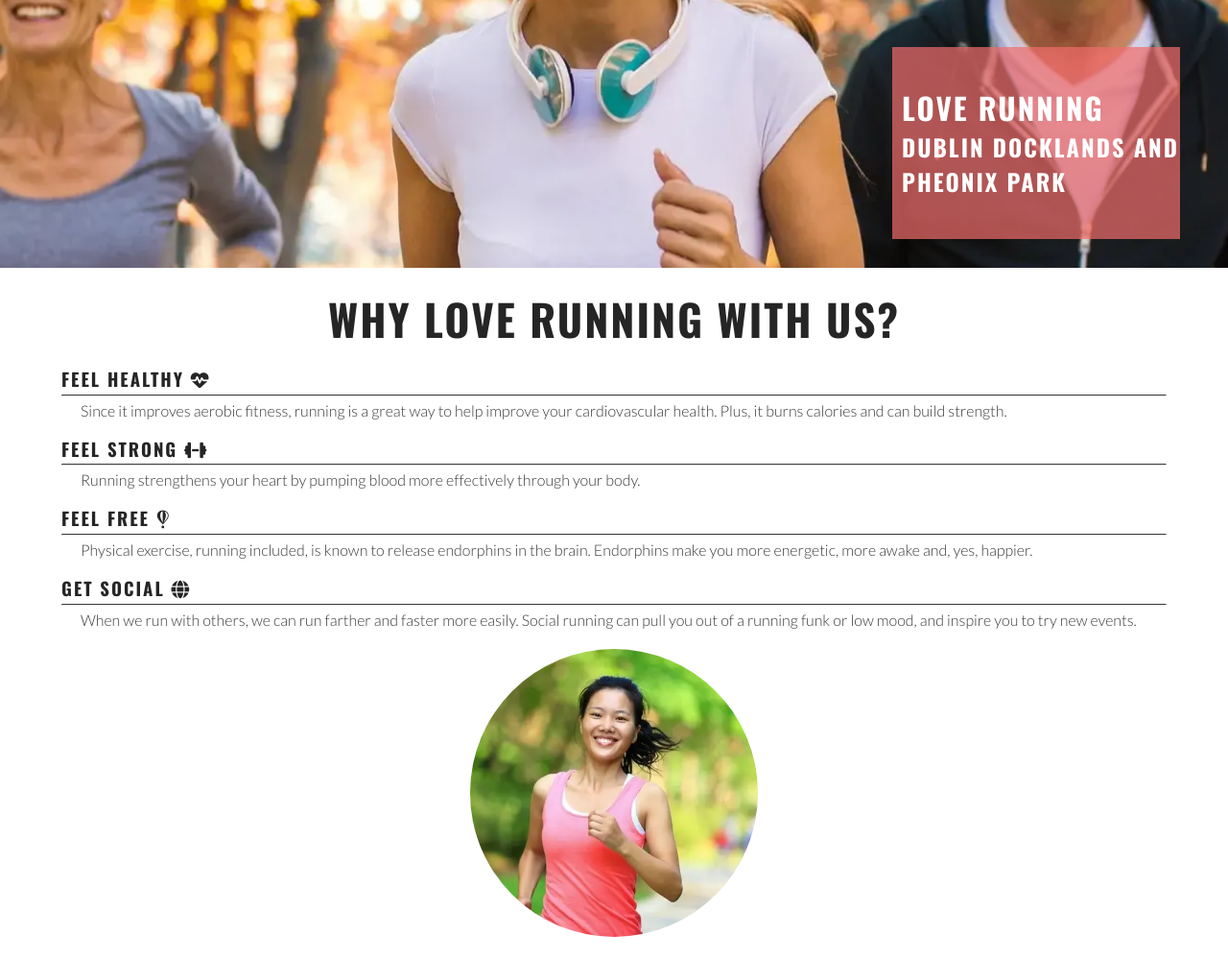
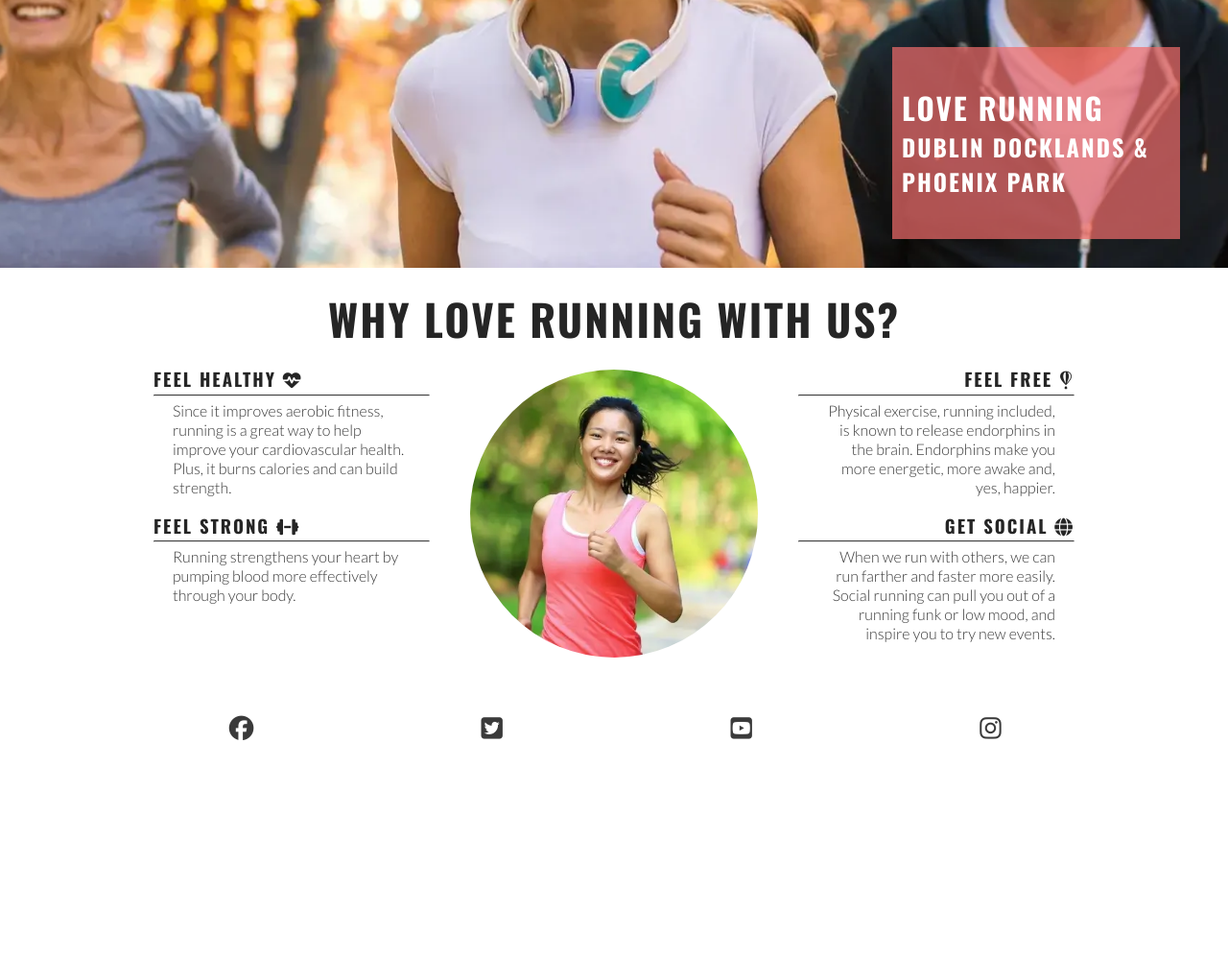
Before and after one commit to tyrelm1/love-running, a plain HTML site: page index.html in a window 1280 px wide. Shown: the part 400-1399 px from the top of the page at 96% size. After the commit the page ends 1193 px from the top, so only its background shows below. Drawn offline with nearby package versions, Linux system fonts and the light colour scheme.

Commit message:
make reasons section responsive

```diff
--- a/assets/css/style.css
+++ b/assets/css/style.css
@@ -1,20 +1,19 @@
-/*Google fonts import*/
+/* Google fonts import */
 @import url('https://fonts.googleapis.com/css2?family=Lato:wght@300&family=Oswald:wght@200;300;400;500;600;700&display=swap');
 
-/* Asterisk Wildcard Selector to override default styles added by the browser */
+/* Asterisk wildcard selector to override default styles added by the browser */
 * {
     padding: 0;
     margin: 0;
     box-sizing: border-box;
 }
 
-/* General Styles*/
+/* General styles */
 body {
     min-height: 100vh;
     display: flex;
     flex-direction: column;
-
-    /*generic project styles*/
+    /* Generic project styles */
     color: #3a3a3a;
     font-family: 'Lato', sans-serif;
 }
@@ -39,7 +38,6 @@ header {
     display: flex;
     justify-content: space-between;
     align-items: baseline;
-
 }
 
 header a {
@@ -55,7 +53,6 @@ header a {
 
 #menu>li {
     margin-bottom: 1em;
-
 }
 
 .active {
@@ -74,7 +71,7 @@ nav {
     top: 100%;
 }
 
-/*nav-toggle*/
+/* Nav toggle */
 #nav-toggle:checked~nav {
     display: block;
 }
@@ -84,21 +81,17 @@ nav {
 }
 
 .nav-toggle-label {
-
     font-size: 2rem;
 }
 
-/* Main Content */
+/* Main content */
 main {
-
     /* Make main element take up any surplus space to push footer down */
     flex: 1 0 auto;
     margin-top: 47px;
-
 }
 
-/* Hero Selection */
-
+/* Hero section */
 #hero {
     height: 600px;
     width: 100%;
@@ -107,7 +100,7 @@ main {
 }
 
 #cover-text {
-    /*Final rgba value sets the opacity so it is semi-transparent*/
+    /* Final rgba value sets the opacity so it is semi-transparent */
     background-color: rgba(241, 109, 107, .7);
     font-size: 130%;
     position: absolute;
@@ -150,22 +143,23 @@ main {
     margin: 5px 0;
 }
 
-#circle-cover-bg{
-    background: url('../images/reasons-image.webp') no-repeat top center/ cover;
+#circle-cover-bg {
+    background: url('../images/reasons-image.webp') no-repeat top center / cover;
     height: 90vw;
     width: 90vw;
     margin-bottom: 20px;
-    /* makes the square image into a circle */
+    /* Makes the square image into a circle */
     border-radius: 50%;
     max-width: 300px;
     max-height: 300px;
 }
 
-#benefits-image{
-    display:flex;
+#benefits-image {
+    display: flex;
     align-items: center;
     justify-content: center;
 }
+
 /* Footer */
 #social-networks {
     text-align: center;
@@ -179,13 +173,12 @@ main {
     font-size: 160%;
     padding: 5%;
     color: #3a3a3a;
-
 }
 
-/*media query: tablets and larger (768px and up)*/
-@media screen and (min-width:768px) {
+/* Media query: tablets and larger (768px and up) */
+@media screen and (min-width: 768px) {
 
-    /*header*/
+    /* Header */
     nav {
         display: block;
         position: relative;
@@ -212,26 +205,69 @@ main {
         margin: 0 0.5rem;
     }
 
-    /*main content */
+    /* Main content */
     main {
-        /* push main content down to accommodate larger header */
+        /* Push main content down to accommodate larger header */
         margin-top: 79px;
     }
 
-    /* hero */
+    /* Hero */
     #cover-text {
         width: 300px;
         right: 50px;
+    }
 
+    /* Reasons section */
+    #benefits-physical,
+    #benefits-mental {
+        display: flex;
+        flex-direction: column;
+        width: 100%;
     }
+
+    #benefits-physical>div,
+    #benefits-mental>div {
+        width: 75%;
+    }
+
+    #benefits-mental>div {
+        text-align: end;
+        align-self: flex-end;
+    }
+
 }
 
-
-
-
-/*media query : laprops and larger(992px and up)*/
-@media screen and (min-width:992px) {
+/* Large devices (laptops and desktops, 992px and up) */
+@media screen and (min-width: 992px) {
     #menu a:hover {
         border-bottom: 1px solid #3a3a3a;
     }
 }
+
+@media screen and (min-width: 1200px) {
+    /* Reasons section */
+    #benefits {
+        display: flex;
+        flex-direction: row;
+    }
+
+    #benefits > div {
+        flex: 1;
+    }
+
+    #benefits-image {
+        order: 0
+    }
+
+    #benefits-mental {
+        order: 1;
+    }
+
+    #benefits-mental > div {
+        align-self: flex-start;
+    }
+
+    #benefits-physical > div {
+        align-self: flex-end;
+    }
+}
--- a/index.html
+++ b/index.html
@@ -3,34 +3,32 @@
 
 <head>
     <meta charset="UTF-8">
-    <meta http-equiv="X-UA-Compatible" content="ie=edge">
+    <meta http-equiv="X-UA-Compatible" content="IE=edge">
     <meta name="viewport" content="width=device-width, initial-scale=1.0">
-
     <!-- Meta tags for search engines -->
     <meta name="description"
         content="Love Running. Club for runners in Dublin, Ireland. Urban running, trail running. Dublin docklands and Phoenix Park">
     <meta name="keywords" content="love running, run, running club, runners, Ireland, Dublin, sport, exercise">
-
     <!-- Title -->
     <title>Love Running</title>
-    <!-- favicon -->
+    <!-- Favicon -->
     <link rel="apple-touch-icon" sizes="180x180" href="assets/favicon/apple-touch-icon.png">
     <link rel="icon" type="image/png" sizes="32x32" href="assets/favicon/favicon-32x32.png">
     <link rel="icon" type="image/png" sizes="16x16" href="assets/favicon/favicon-16x16.png">
-    <!--Stylesheet-->
+    <!-- Stylesheet -->
     <link rel="stylesheet" href="assets/css/style.css">
 </head>
 
 <body>
-
-
-    <!-- header -->
+    <!-- Header -->
     <header>
         <a href="index.html">
             <h1 id="logo">Love Running</h1>
         </a>
         <input type="checkbox" id="nav-toggle" name="nav-toggle">
-        <label for="nav-toggle" class="nav-toggle-label"><i class="fa-solid fa-bars"></i></label>
+        <label for="nav-toggle" class="nav-toggle-label">
+            <i class="fa-solid fa-bars"></i>
+        </label>
         <nav>
             <ul id="menu">
                 <li><a href="index.html" class="active">Home</a></li>
@@ -40,12 +38,12 @@
         </nav>
     </header>
 
-    <!-- main content -->
+    <!-- Main content -->
     <main>
         <section id="hero">
             <div id="cover-text">
                 <h2>Love Running</h2>
-                <h3> Dublin Docklands and Pheonix Park</h3>
+                <h3>Dublin Docklands & Phoenix Park</h3>
             </div>
         </section>
         <section id="reasons">
@@ -77,14 +75,12 @@
                         <p>When we run with others, we can run farther and faster more easily. Social running can pull
                             you out of a running funk or low mood, and inspire you to try new events.</p>
                     </div>
-
-                    <div id="benefits-image">
-                        <div id="circle-cover-bg"></div>
-                    </div>
                 </div>
+                <div id="benefits-image">
+                    <div id="circle-cover-bg"></div>
+                </div>
+            </div>
         </section>
-
-
     </main>
 
     <!-- Footer -->
@@ -113,8 +109,8 @@
         </ul>
     </footer>
 
-    <!-- Font Awesome Kit -->
-    <script src="https://kit.fontawesome.com/fdd73ab055.js" crossorigin="anonymous"></script>
+    <!-- Font Awesome kit -->
+    <script src="https://kit.fontawesome.com/3b20d96fa9.js" crossorigin="anonymous"></script>
 </body>
 
 </html>
```
